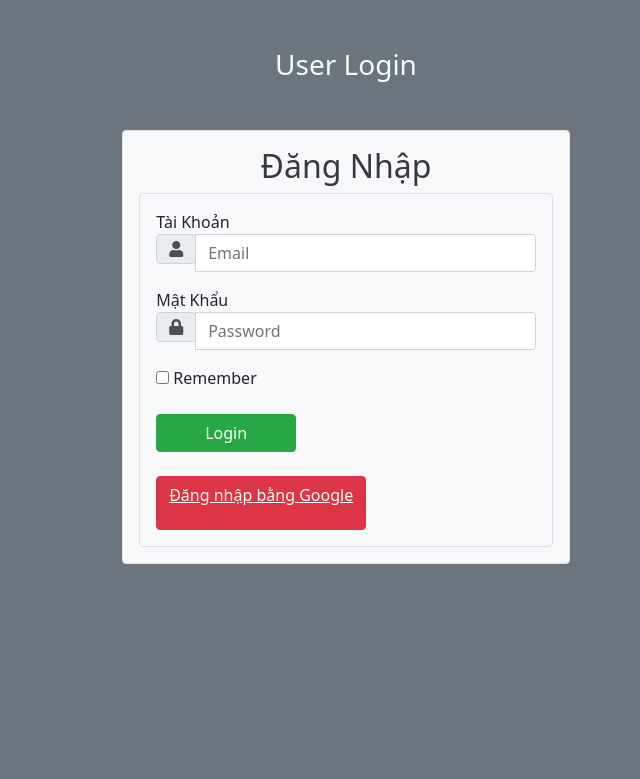
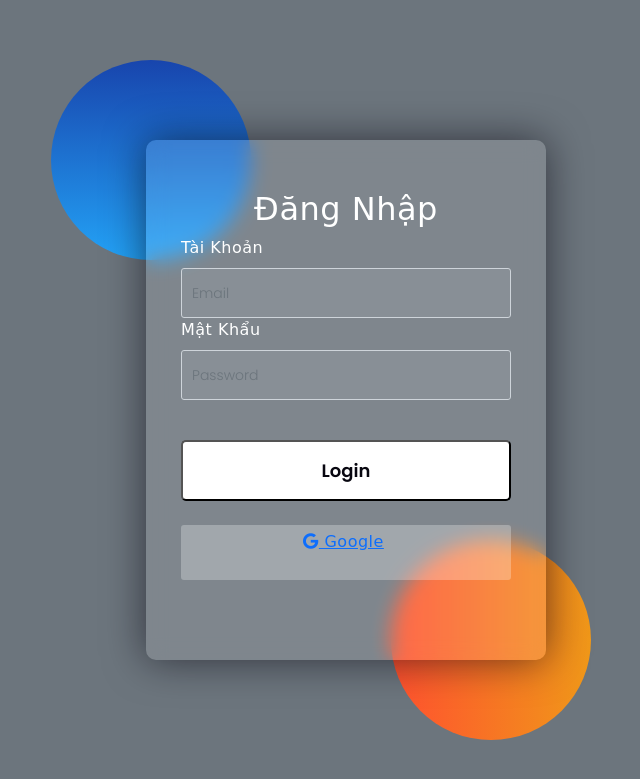
Before and after one commit to danghieu1407/WebADVSocialMedia, a Node server app: page /login in a window 1280 px wide. Shown: the top 779 px of the page, without its empty margins (294-934 px from the left). Run offline with Node 20, Linux system fonts and the light colour scheme; data that the repository does not hold is empty; some libraries are stand-ins or nearby versions.

Commit message:
push css

```diff
--- a/public/Style/style.css
+++ b/public/Style/style.css
@@ -1,4 +1,5 @@
 * {
+    font-family: 'Baloo 2', cursive;
     margin: 0;
     padding: 0;
     -webkit-box-sizing: border-box;
@@ -6,6 +7,7 @@
 }
 
 body {
+    font-family: 'Baloo 2', cursive;
     background-color: #efefef !important;
 }
 
@@ -15,6 +17,10 @@ body {
     border-radius: .25rem;
     padding: .375rem .75rem
 }
+#centerleft{
+    align-items: center;
+}
+
 
 #btn-create {
     width: 100%;
@@ -198,3 +204,160 @@ p.item {
     from {bottom: 30px; opacity: 1;}
     to {bottom: 0; opacity: 0;}
   }
+
+  .background{
+    width: 430px;
+    height: 520px;
+    position: absolute;
+    transform: translate(-50%,-50%);
+    left: 50%;
+    top: 50%;
+}
+.background .shape{
+    height: 200px;
+    width: 200px;
+    position: absolute;
+    border-radius: 50%;
+}
+.shape:first-child{
+    background: linear-gradient(
+        #1845ad,
+        #23a2f6
+    );
+    left: -80px;
+    top: -80px;
+}
+.shape:last-child{
+    background: linear-gradient(
+        to right,
+        #ff512f,
+        #f09819
+    );
+    right: -30px;
+    bottom: -80px;
+}
+.containerlogin{
+    font-family: 'Poppins',sans-serif;
+    height: 520px;
+    width: 400px;
+    background-color: rgba(255,255,255,0.13);
+    position: absolute;
+    transform: translate(-50%,-50%);
+    top: 50%;
+    left: 50%;
+    border-radius: 10px;
+    backdrop-filter: blur(10px);
+    border: 2px solid rgba(255,255,255,0.1);
+    box-shadow: 0 0 40px rgba(8,7,16,0.6);
+    padding: 50px 35px;
+    font-family: 'Poppins',sans-serif;
+    color: #ffffff;
+    letter-spacing: 0.5px;
+    outline: none;
+    border: none;
+}
+
+.containerlogin input{
+    font-family: 'Poppins',sans-serif;
+    display: block;
+    height: 50px;
+    width: 100%;
+    background-color: rgba(255,255,255,0.07);
+    border-radius: 3px;
+    padding: 0 10px;
+    margin-top: 8px;
+    font-size: 14px;
+    font-weight: 300;
+}
+.buttonlogin{
+    font-family: 'Poppins',sans-serif;
+    width: 100%;
+    background-color: #ffffff;
+    color: #080710;
+    padding: 15px ;
+    font-size: 18px;
+    font-weight: 600;
+    border-radius: 5px;
+    cursor: pointer;
+}
+.buttonlogin:hover{
+    background-color: rgba(0, 255, 42, 0.589);
+}
+.logingoogle{
+    background: rgb(255, 0, 0);
+    width: 100%;
+    border-radius: 3px;
+    padding: 5px 10px 10px 5px;
+    background-color: rgba(255,255,255,0.27);
+    color: #eaf0fb;
+    text-align: center;
+}
+.logingoogle:hover{
+      background-color: rgba(197, 72, 72, 0.959);
+}
+#navbarcss{
+    border-radius: 7px;
+}
+.snip1582 {
+    background-color: #17A2B8;
+    border: none;
+    color: #ffffff;
+    cursor: pointer;
+    display: inline-block;
+    border-radius: 5px;
+    font-size: 2em;
+    font-size: 22px;
+    line-height: 1em;
+    margin: 15px 40px;
+    outline: none;
+    width: 100px;
+    position: relative;
+    text-transform: uppercase;
+    font-weight: 700;
+    margin-left: 30px;
+
+  }
+
+  .snip1582:before,
+  .snip1582:after {
+    border-color: transparent;
+    -webkit-transition: all 0.25s;
+    transition: all 0.25s;
+    border-style: solid;
+    border-width: 0;
+    content: "";
+    height: 24px;
+    position: absolute;
+    width: 24px;
+  }
+
+  .snip1582:before {
+    border-color: #00ffbf;
+    border-top-width: 2px;
+    left: 0px;
+    top: -5px;
+  }
+
+  .snip1582:after {
+    border-bottom-width: 2px;
+    border-color: #ca5b0b;
+    bottom: -5px;
+    right: 0px;
+    color: honeydew;
+    text-decoration: honeydew;
+  }
+
+  .snip1582:hover,
+  .snip1582.hover {
+    background-color: #04cdff;
+    color: honeydew;
+    text-decoration: honeydew
+  }
+
+  .snip1582:hover:before,
+  .snip1582.hover:before,
+  .snip1582:hover:after,
+  .snip1582.hover:after {
+    height: 100%;
+    width: 100%;
+  }
--- a/views/Layout/layout.ejs
+++ b/views/Layout/layout.ejs
@@ -17,6 +17,9 @@
     <script src="https://cdnjs.cloudflare.com/ajax/libs/popper.js/1.16.0/umd/popper.min.js"></script>
     <script src="https://maxcdn.bootstrapcdn.com/bootstrap/4.5.2/js/bootstrap.min.js"></script>
     <script src="https://cdn.socket.io/4.4.0/socket.io.min.js" integrity="sha384-1fOn6VtTq3PWwfsOrk45LnYcGosJwzMHv+Xh/Jx5303FVOXzEnw0EpLv30mtjmlj" crossorigin="anonymous"></script>
+    <link rel="preconnect" href="https://fonts.googleapis.com">
+    <link rel="preconnect" href="https://fonts.gstatic.com" crossorigin>
+    <link href="https://fonts.googleapis.com/css2?family=Baloo+2:wght@400;600&family=Great+Vibes&display=swap" rel="stylesheet">
 </head>
 
 <body class="container">
--- a/views/Layout/login.ejs
+++ b/views/Layout/login.ejs
@@ -9,7 +9,7 @@
 <script src="https://stackpath.bootstrapcdn.com/bootstrap/5.0.0-alpha1/js/bootstrap.min.js" integrity="sha384-oesi62hOLfzrys4LxRF63OJCXdXDipiYWBnvTl9Y9/TRlw5xlKIEHpNyvvDShgf/" crossorigin="anonymous"></script>
 <link rel="stylesheet" href="https://stackpath.bootstrapcdn.com/font-awesome/4.7.0/css/font-awesome.min.css" integrity="sha384-wvfXpqpZZVQGK6TAh5PVlGOfQNHSoD2xbE+QkPxCAFlNEevoEH3Sl0sibVcOQVnN" crossorigin="anonymous">
 <link rel="stylesheet" href="https://pro.fontawesome.com/releases/v5.10.0/css/all.css" integrity="sha384-AYmEC3Yw5cVb3ZcuHtOA93w35dYTsvhLPVnYs9eStHfGJvOvKxVfELGroGkvsg+p" crossorigin="anonymous" />
-
+<link href="https://fonts.googleapis.com/css2?family=Poppins:wght@300;500;600&display=swap" rel="stylesheet">
 <head>
     <meta charset="UTF-8">
     <title>Login</title>
@@ -21,27 +21,27 @@
 </head>
 
 <body class="bg-secondary">
+    <div class="background">
+        <div class="shape"></div>
+        <div class="shape"></div>
+    </div>
 
-    <h3 class="text-center my-5 text-light">User Login</h3>
+
 
     <!-- buộc toàn bộ dòng và cột phải bỏ trong class container -->
-    <div class="container">
+    <div class="containerlogin">
         <div class="row justify-content-center">
-            <div class="col-md-10 col-lg-8 col-xl-5">
-                <div class="border p-3 rounded bg-light" id="khunglogin">
+            <div class="">
+                <div class="" id="khunglogin">
                     <div class="headerlogin">
-                        <h2 class="text-center text-dark">Đăng Nhập</h2>
+                        <h2 class="text-center">Đăng Nhập</h2>
                     </div>
-                    <div class="border p-3 rounded bg-light">
+                    <div class="">
                         <form action="/login" method="post">
                             <div class="form-group">
                                 <label for="user">Tài Khoản</label>
-                                <div class="input-group mb-3">
-                                    <div class="input-group-prepend">
-                                        <span class="input-group-text">
-                                            <i class="fas fa-user"></i>
-                                        </span>
-                                    </div>
+                                <div class="input-group">
+
                                     <input name="email" id="email" type="text" class="form-control" placeholder="Email">
                                 </div>
 
@@ -49,18 +49,8 @@
                             <div class="form-group">
                                 <label for="pass">Mật Khẩu</label>
                                 <div class="input-group mb-3">
-                                    <div class="input-group-prepend">
-                                        <span class="input-group-text">
-                                            <i class="fas fa-lock"></i>
-                                        </span>
-                                    </div>
+
                                     <input name="password" type="password" class="form-control" placeholder="Password">
-                                </div>
-                            </div>
-                            <div class="form-group">
-                                <div class="custom-control custom-checkbox">
-                                    <input type="checkbox" class="custom-control-input" id="customCheck" name="example1">
-                                    <label class="custom-control-label" for="customCheck">Remember</label>
                                 </div>
                             </div>
                             <div class="form-group">
@@ -69,22 +59,24 @@
                                         <%= errorMessage %>
                                     </div>
                                     <% } %>
+
+
                                         <!-- <div class="alert alert-danger alert-dismissible fade show">
                   <button type="button" class="close" data-dismiss="alert">&times;</button>
                 </div> -->
                             </div>
                             <br>
                             <div class="form-group">
-                                <button class="btn btn-success px-5" type="submit">Login</button>
+                                <button class="buttonlogin" type="submit">Login</button>
                             </div>
                             <br>
-                            <div class="form-group btn btn-danger g-signin2">
-                                <a class="text-white" href="/auth/google">Đăng nhập bằng Google </a></p>
+                            <div class=" logingoogle ">
+                                <a class="" href="/auth/google"><i class="fab fa-google"></i>  Google </a></p>
                             </div>
                     </div>
+                    <br>
 
 
-                    </form>
                 </div>
             </div>
         </div>
--- a/views/Pages/index.ejs
+++ b/views/Pages/index.ejs
@@ -22,7 +22,7 @@
         <textarea name="content" id="content" cols="3" rows="3" class="form-control postindex"
             placeholder="Write Something...." required></textarea>
         <hr>
-        <input type="submit" value="Đăng bài viết" id="bthPost" class="btn btn-info pull-right">
+        <input type="submit" value="Đăng bài viết" id="bthPost" class="btn btn-info pull-right ">
     </form>
 </div>
 
```
Also changed, not shown: views/partials/Left.ejs (+10 -9 lines), views/partials/header.ejs (+3 -16 lines).
